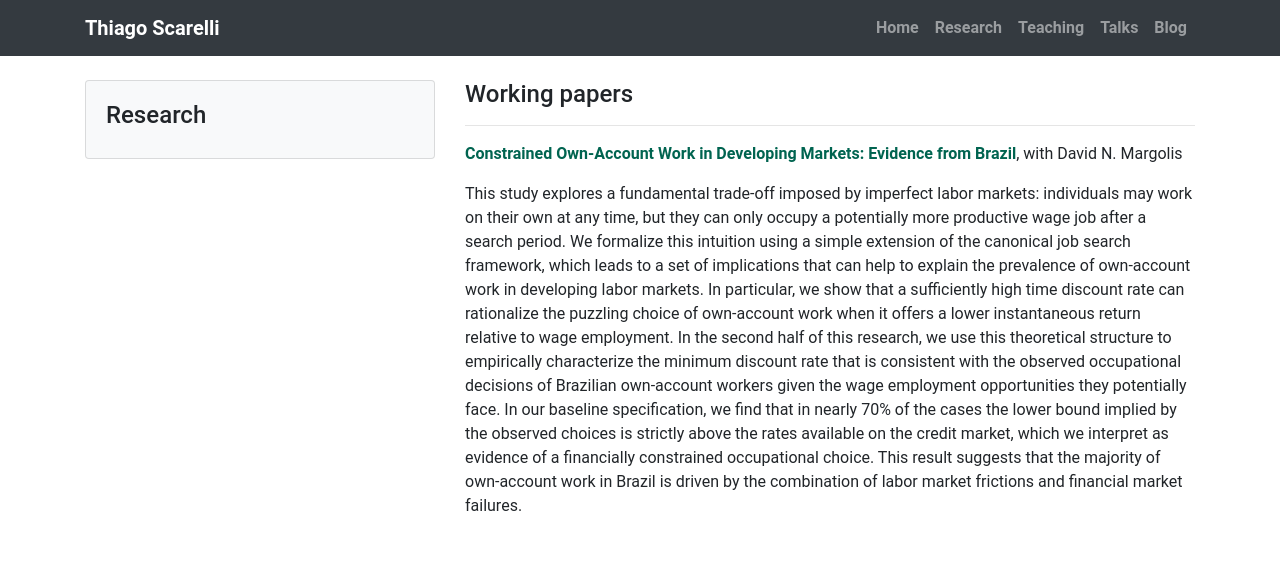
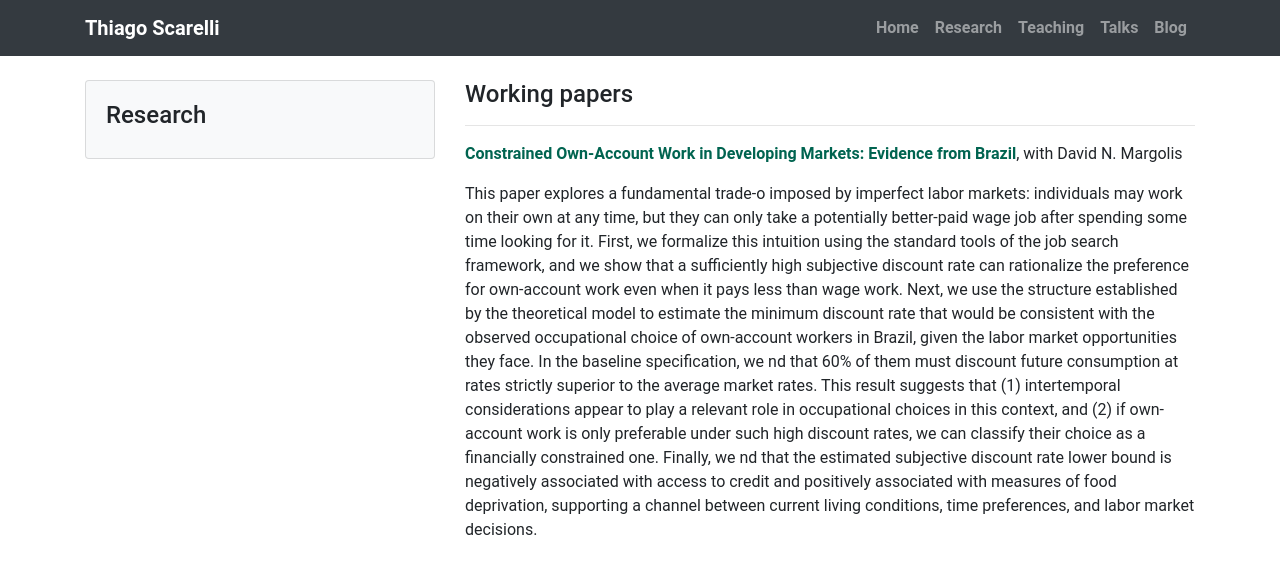
Before and after one commit to thiagoscarelli/thiagoscarelli.github.io, a Jekyll site: the page built from _pages/research.md, in a window 1280 px wide. Shown: the top 574 px of the page. Built offline with Jekyll 4.4.1, drawn with Linux system fonts in a browser that asks for light colours.

Commit message:
new version of paper

```diff
--- a/_pages/research.md
+++ b/_pages/research.md
@@ -8,9 +8,9 @@
 
 <hr>
 
-<b>[Constrained Own-Account Work in Developing Markets: Evidence from Brazil](../docs/2020-wp-oaw-discount-rate.pdf)</b>, with David N. Margolis
+<b>[Constrained Own-Account Work in Developing Markets: Evidence from Brazil](../docs/wp-oaw-discount-rate.pdf)</b>, with David N. Margolis
 
-This study explores a fundamental trade-off imposed by imperfect labor markets: individuals may work on their own at any time, but they can only occupy a potentially more productive wage job after a search period. We formalize this intuition using a simple extension of the canonical job search framework, which leads to a set of implications that can help to explain the prevalence of own-account work in developing labor markets. In particular, we show that a sufficiently high time discount rate can rationalize the puzzling choice of own-account work when it offers a lower instantaneous return relative to wage employment. In the second half of this research, we use this theoretical structure to empirically characterize the minimum discount rate that is consistent with the observed occupational decisions of Brazilian own-account workers given the wage employment opportunities they potentially face. In our baseline specification, we find that in nearly 70% of the cases the lower bound implied by the observed choices is strictly above the rates available on the credit market, which we interpret as evidence of a financially constrained occupational choice. This result suggests that the majority of own-account work in Brazil is driven by the combination of labor market frictions and financial market failures.
+This paper explores a fundamental trade-o imposed by imperfect labor markets: individuals may work on their own at any time, but they can only take a potentially better-paid wage job after spending some time looking for it. First, we formalize this intuition using the standard tools of the job search framework, and we show that a sufficiently high subjective discount rate can rationalize the preference for own-account work even when it pays less than wage work. Next, we use the structure established by the theoretical model to estimate the minimum discount rate that would be consistent with the observed occupational choice of own-account workers in Brazil, given the labor market opportunities they face. In the baseline specification, we nd that 60% of them must discount future consumption at rates strictly superior to the average market rates. This result suggests that (1) intertemporal considerations appear to play a relevant role in occupational choices in this context, and (2) if own-account work is only preferable under such high discount rates, we can classify their choice as a financially constrained one. Finally, we nd that the estimated subjective discount rate lower bound is negatively associated with access to credit and positively associated with measures of food deprivation, supporting a channel between current living conditions, time preferences, and labor market decisions.
 
 <!---
 <br>
```
Also changed, not shown: exhibits/Rplot001.png (deleted), exhibits/Rplot002.png (deleted), exhibits/Rplot003.png (deleted), 1 other file.
